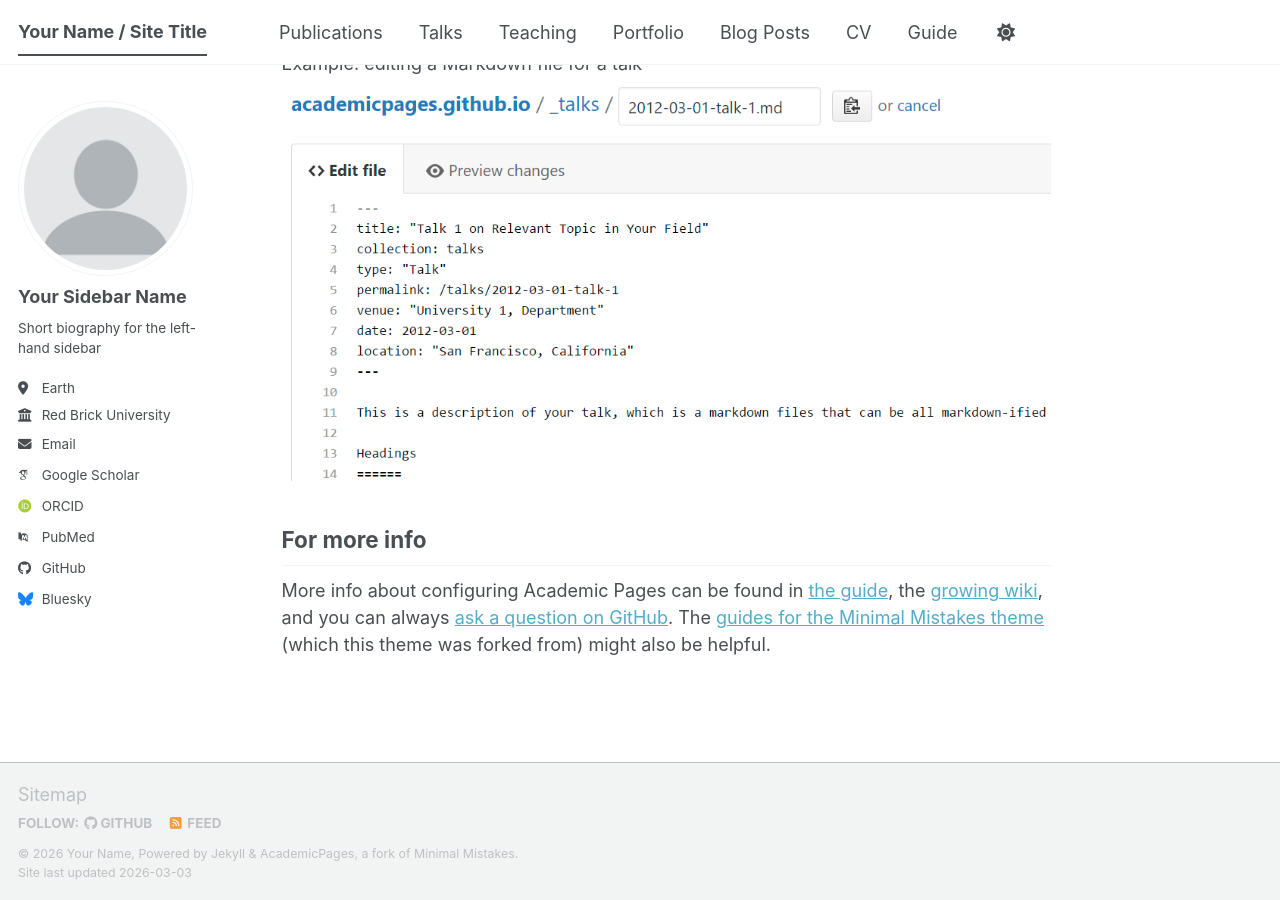
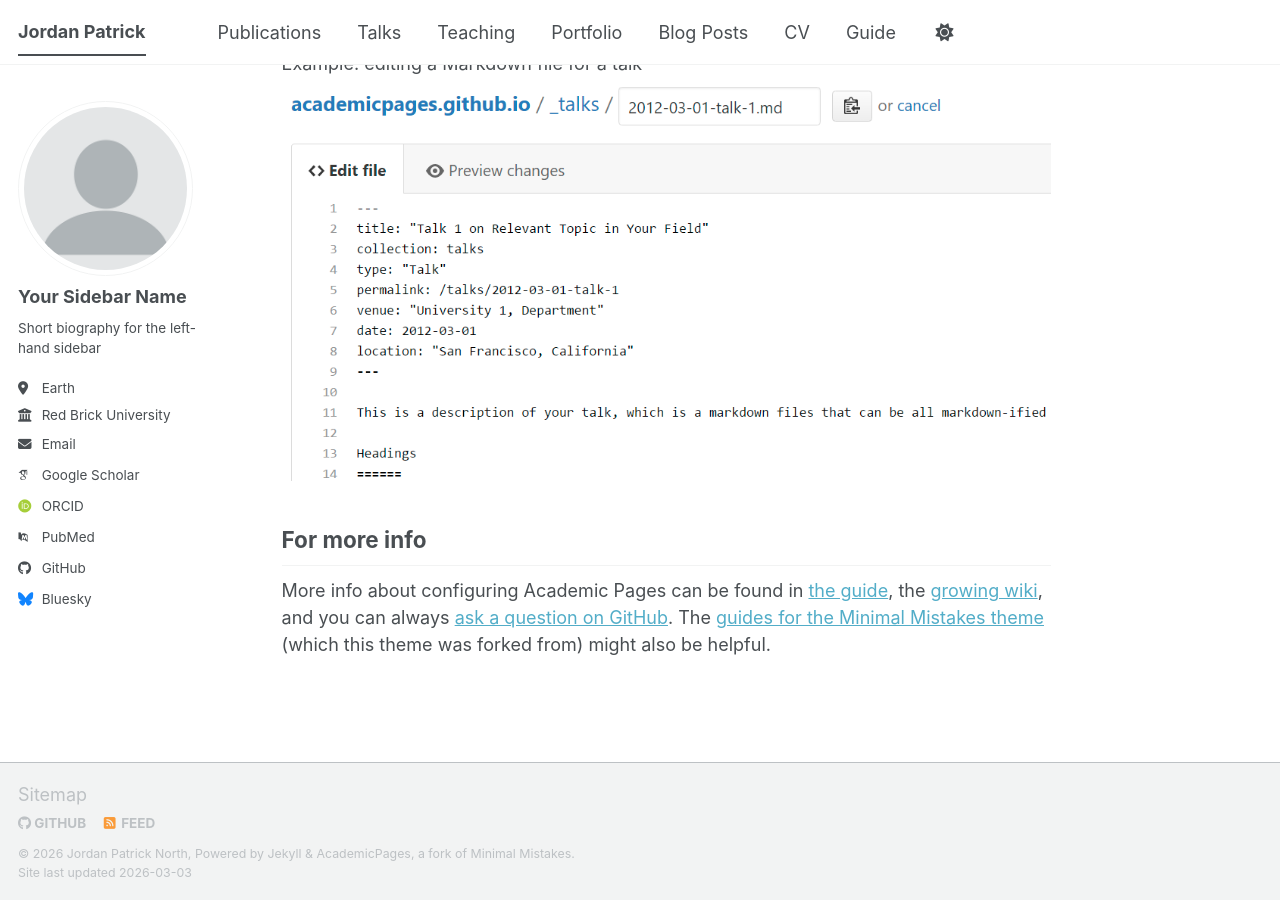
Before and after one commit to Jordan-North/Jordan-North.github.io, a Jekyll site: the page built from _pages/about.md, in a window 1280 px wide and 900 px high, scrolled down 2720 px. Built offline with Jekyll 4.4.1, drawn with Linux system fonts in a browser that asks for light colours; some web fonts are replaced; a script bundle is joined from its source files by our own code; library files that are not in the unit come from our copies.

Commit message:
Update _config.yml

```diff
--- a/_config.yml
+++ b/_config.yml
@@ -7,11 +7,11 @@
 # server process.
 
 # Basic Site Settings
-locale                   : "en-US"
+locale                   : "en-UK"
 site_theme               : "default" # The available themes options are "default", "air", "sunrise", "mint", "dirt" and "contrast"
-title                    : "Your Name / Site Title"
+title                    : "Jordan Patrick"
 title_separator          : "-"
-name                     : &name "Your Name"
+name                     : &name "Jordan Patrick North"
 description              : &description "Your Name's academic portfolio"   # Update this with a general description of your site, this is the default if not overridden by a page
 url                      : https://academicpages.github.io # The base hostname & protocol for your site e.g. "https://[your GitHub username].github.io",
                                                            # or if you already have some other page hosted on Github then use "https://[your GitHub username].github.io/[Your Repo Name]"
```
